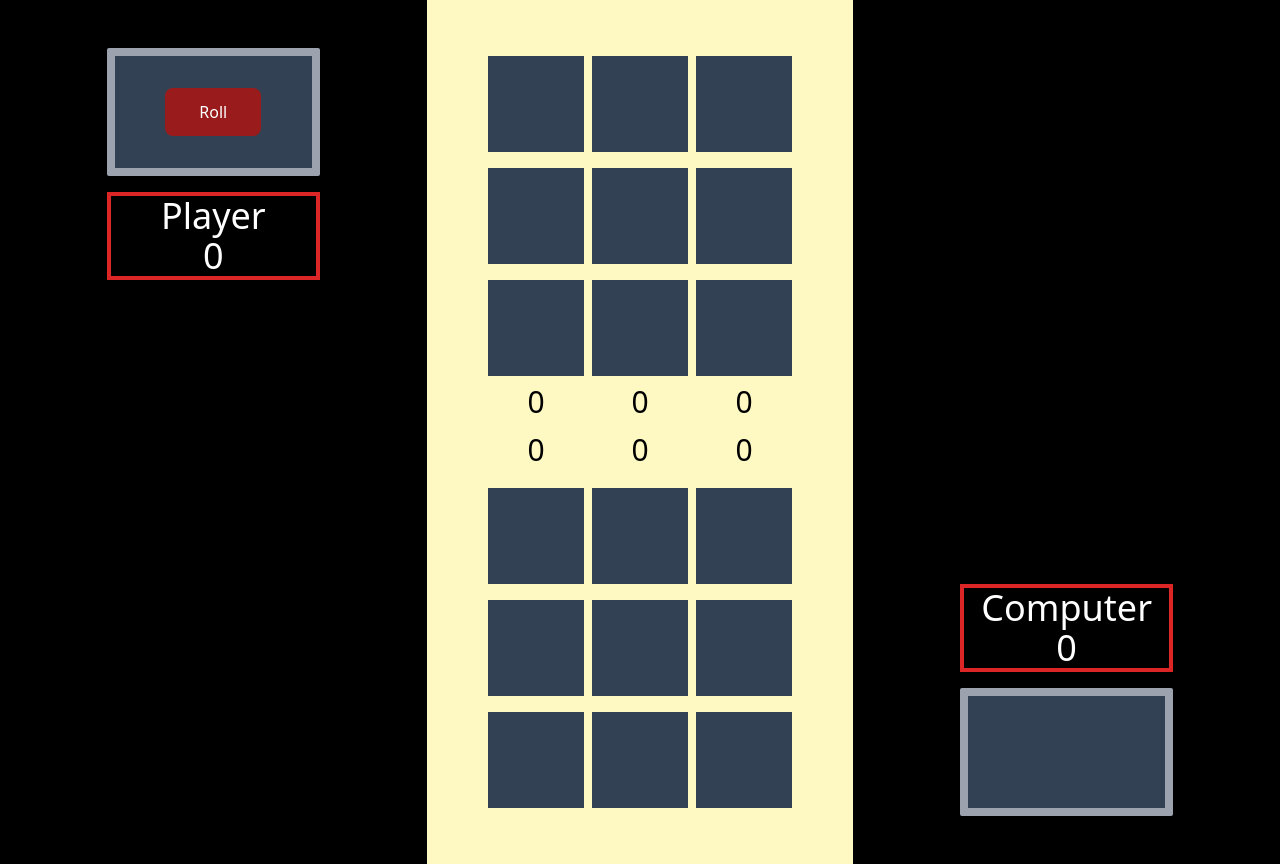
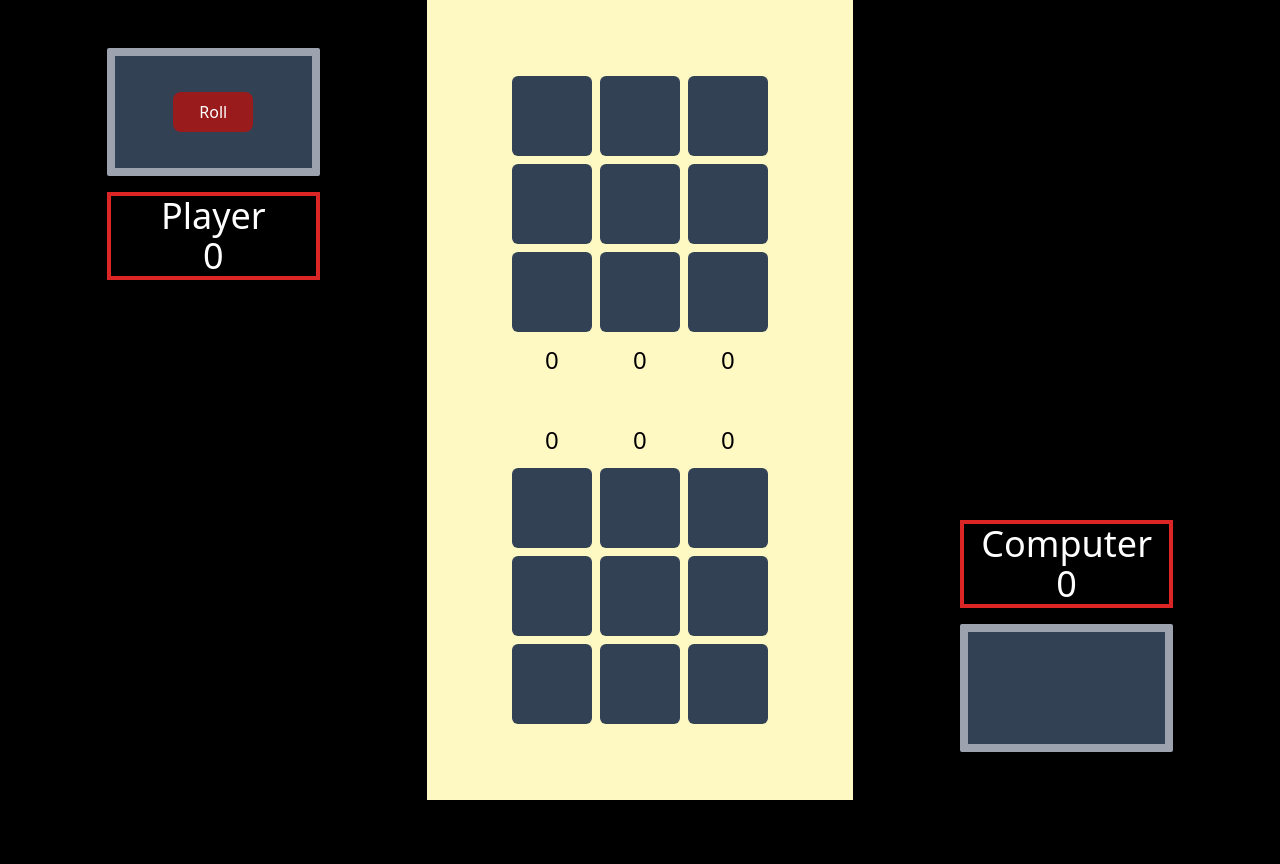
Before and after one commit to Trejdon/bones-clone, a React (Vite) app: page / in a window 1280 px wide. After the commit the page ends 800 px from the top, so only its background shows below. Built offline with nearby package versions, Linux system fonts and the light colour scheme.

Commit message:
feat(Cell): added Cell comp and die coloring

```diff
--- a/src/BoardColumn.tsx
+++ b/src/BoardColumn.tsx
@@ -1,5 +1,6 @@
 import { FC } from "react";
 import { MoveType, ColumnType } from "./App";
+import Cell from "./Cell";
 import { calculateColumnScore } from "./gameUtils";
 
 type BoardColumnProps = {
@@ -42,42 +43,20 @@ const BoardColumn: FC<BoardColumnProps> = ({
 
   return (
     <div className={`flex ${flexDir} items-center gap-2`}>
-      <div className="h-12 w-12 text-black text-3xl text-center">
+      <div className="h-10 w-12 text-black text-2xl flex justify-center items-center">
         {calculateColumnScore(column)}
       </div>
-      <div className="grid grid-rows-3 gap-4 justify-center">
-        <div className="cell">
-          {!!column[0] && (
-            <img
-              className="h-16 border-2 border-zinc-900 rounded-md bg-white"
-              src={`./images/${column[0]}.svg`}
-              alt="die roll"
-            />
-          )}
-        </div>
-        <div className="cell">
-          {!!column[1] && (
-            <img
-              className="h-16 border-2 border-zinc-900 rounded-md bg-white"
-              src={`./images/${column[1]}.svg`}
-              alt="die roll"
-            />
-          )}
-        </div>
-        <div className="cell">
-          {!!column[2] && (
-            <img
-              className="h-16 border-2 border-zinc-900 rounded-md bg-white"
-              src={`./images/${column[2]}.svg`}
-              alt="die roll"
-            />
-          )}
-        </div>
+      <div className="grid grid-rows-3 gap-2 justify-center">
+        {column.map((value, index) => {
+          const count =
+            column.filter((element) => element === value).length - 1;
+          return <Cell value={value} count={count} key={index} />;
+        })}
       </div>
       <div className="h-12">
         {showButton && (
           <button
-            className={`bg-red-800 h-12 w-24 rounded-lg ${hiddenClass}`}
+            className={`bg-red-800 h-10 w-20 rounded-lg ${hiddenClass}`}
             onClick={() => handleColumnClick(columnIndex)}
           >
             +
--- /dev/null
+++ b/src/Cell.tsx
@@ -0,0 +1,25 @@
+import { FC } from "react";
+
+const BG_COLORS = ["bg-white", "bg-yellow-200", "bg-blue-400"];
+
+type CellProps = {
+  value: number;
+  count: number;
+};
+
+const Cell: FC<CellProps> = ({ value, count }) => {
+  const bgColor: string = BG_COLORS[count];
+  return (
+    <div className="cell">
+      {!!value && (
+        <img
+          className={`h-14 border-2 border-zinc-900 rounded-md ${bgColor}`}
+          src={`./images/${value}.svg`}
+          alt="die roll"
+        />
+      )}
+    </div>
+  );
+};
+
+export default Cell;
--- a/src/DieRoll.tsx
+++ b/src/DieRoll.tsx
@@ -19,14 +19,14 @@ const DieRoll: FC<DieRollProps> = ({ roll, canRoll, handleRollDie }) => {
       <div id="roll" className={`text-4xl p-5 ${rollClass}`}>
         {shouldDisplayRoll && (
           <img
-            className="h-16 border-2 border-zinc-900 rounded-md bg-white"
+            className="h-14 border-2 border-zinc-900 rounded-md bg-white"
             src={`./images/${roll}.svg`}
             alt="die roll"
           />
         )}
       </div>
       <button
-        className={`h-12 w-24 bg-red-800 rounded-lg ${buttonClass}`}
+        className={`h-10 w-20 bg-red-800 rounded-lg ${buttonClass}`}
         onClick={handleRollDie}
       >
         Roll
--- a/src/style.css
+++ b/src/style.css
@@ -10,6 +10,6 @@
 
 @layer components {
   .cell {
-    @apply w-24 h-24 flex items-center justify-center text-4xl bg-slate-700;
+    @apply w-20 h-20 flex items-center justify-center bg-slate-700 rounded-md;
   }
 }
```
